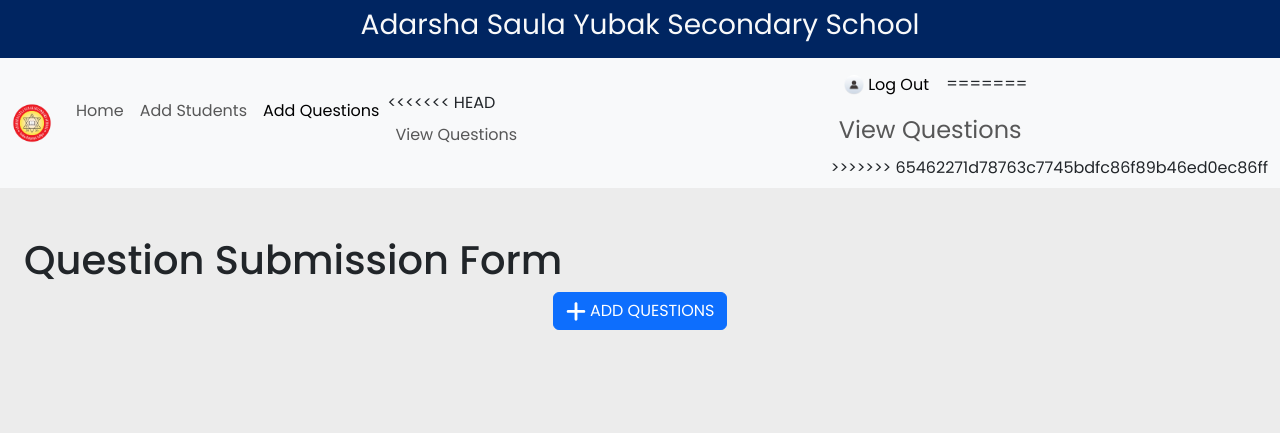
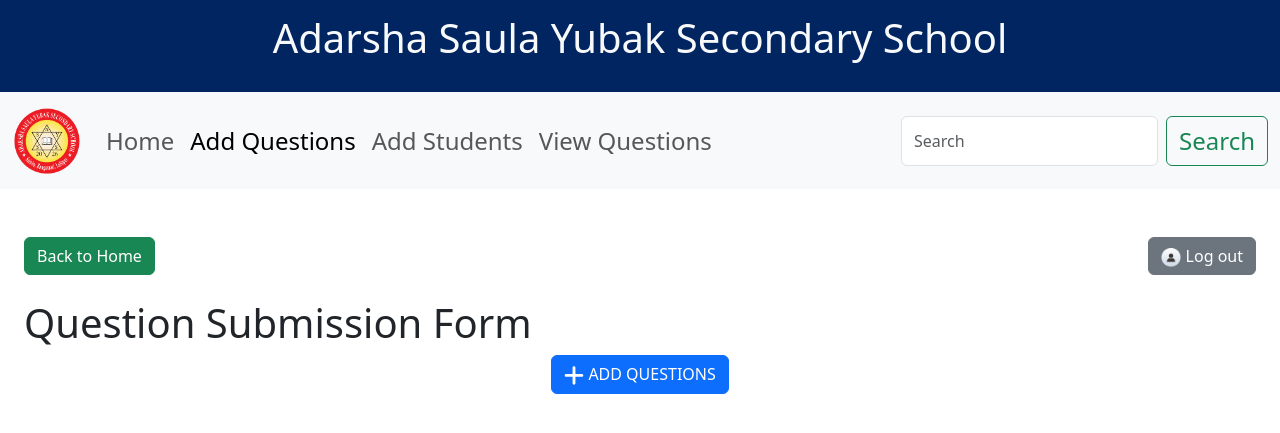
Before and after one commit to iamye1337/EntranceMS, a PHP site: page /teacher_panel/add_questions.php in a window 1280 px wide. Shown: the top 433 px of the page. Run offline with PHP 8.4, Linux system fonts and the light colour scheme; the visitor is signed in with stand-in values (Sample User, id 1).

Commit message:
Update add_questions.php in local

```diff
--- a/teacher_panel/add_questions.php
+++ b/teacher_panel/add_questions.php
@@ -59,54 +59,58 @@ if ($_SERVER["REQUEST_METHOD"] == "POST" and isset($_POST)) {
   <link href="https://cdn.jsdelivr.net/npm/bootstrap@5.3.3/dist/css/bootstrap.min.css" rel="stylesheet"
     integrity="sha384-QWTKZyjpPEjISv5WaRU9OFeRpok6YctnYmDr5pNlyT2bRjXh0JMhjY6hW+ALEwIH" crossorigin="anonymous">
 
-    <link rel="stylesheet" href="../style.css">
+</head>
 
-</head>
+<!-- css  -->
+<style>
+  sup {
+    color: red;
+  }
+</style>
 
 <body>
   <!-- title bar -->
   <div class="d-flex p-2 justify-content-center align-items-center" style="background-color: #002561;">
-    <h1 class="fs-3 fw-normal text-light">Adarsha Saula Yubak Secondary School</h1>
+    <p class="fs-1 fw-medium text-light">Adarsha Saula Yubak Secondary School</p>
   </div>
   <nav class="navbar navbar-expand-lg bg-body-tertiary mb-5">
     <div class="container-fluid">
       <a class="navbar-brand" href="#">
-        <img src="../images/adarshaLogo.png" alt="Logo" width="auto" height="40px"
+        <img src="../images/adarshaLogo.png" alt="Logo" width="auto" height="70px"
           class="d-inline-block align-text-top"></a>
       <div class="collapse navbar-collapse" id="navbarSupportedContent">
         <ul class="navbar-nav me-auto mb-2 mb-lg-0">
           <li class="nav-item">
-            <a class="nav-link fs-6" aria-current="page" href="teach_home.php">Home</a>
+            <a class="nav-link fs-4" aria-current="page" href="teach_home.php">Home</a>
           </li>
           <li class="nav-item">
-            <a class="nav-link fs-6" href="add_students.php">Add Students</a>
+            <a class="nav-link active fs-4" href="add_questions.php">Add Questions</a>
           </li>
           <li class="nav-item">
-            <a class="nav-link active fs-6" href="add_questions.php">Add Questions</a>
+            <a class="nav-link fs-4" href="add_students.php">Add Students</a>
           </li>
           <li class="nav-item">
-<<<<<<< HEAD
-            <a class="nav-link fs-6" href="QnView.php">View Questions</a>
+            <a class="nav-link fs-4" aria-disabled="true" href="questionView.php">View Questions</a>
           </li>
         </ul>
-
-        <!-- Right-aligned Login Button -->
-        <ul class="navbar-nav ms-auto mb-2 mb-lg-0">
-          <li class="nav-item">
-            <a href="teach_login.php" type="button" class="btn btn-light">
-              <img src="../images/profpic.png" alt="" width="20"> Log Out
-            </a>
-=======
-            <a class="nav-link fs-4" aria-disabled="true" href="questionView.php">View Questions</a>
->>>>>>> 65462271d78763c7745bdfc86f89b46ed0ec86ff
-          </li>
-        </ul>
+        <form class="d-flex" role="search">
+          <input class="form-control me-2" type="search" placeholder="Search" aria-label="Search">
+          <button class="btn btn-outline-success fs-4" type="submit">Search</button>
+        </form>
       </div>
-
     </div>
   </nav>
 
   <main class="m-4">
+    <div class="mb-4">
+      <!-- Back to Teacher Homepage -->
+      <a href="teach_home.php" class="btn btn-success">Back to Home</a>
+
+      <!-- Teacher logout -> (Homepage/index) |Login Page for now*| -->
+      <div class="d-flex float-end"> <a href="teach_login.php" type="button" class="btn btn-secondary">
+          <img src="../images/profpic.png" alt="" width="20" height="auto"> Log out</a>
+      </div>
+    </div>
 
     <?php
     // if ($_SERVER['REQUEST_METHOD'] == 'POST') {
```
